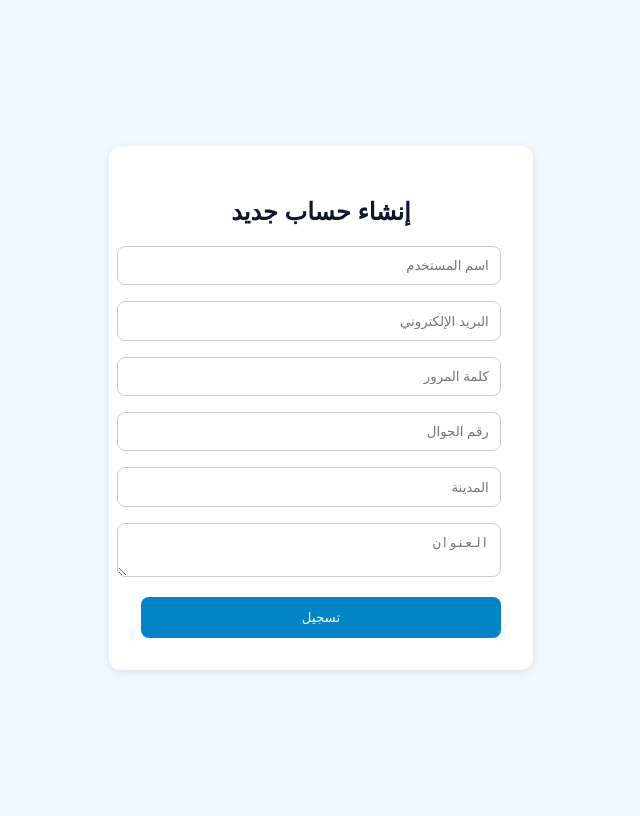
After one commit to ffayy0/sa1, a Django app: page /accounts/register/ in a window 1280 px wide. The commit adds this page. Shown: the whole page, without its empty margins (319-959 px from the left). Run offline with Django 4.2, Linux system fonts and the light colour scheme.

Commit message:
تسجيل الدخول وانشاء الحساب

```diff
--- a/accounts/urls.py
+++ b/accounts/urls.py
@@ -1,7 +1,11 @@
 from django.urls import path
+from . import views
 
 app_name = 'accounts'
 
 urlpatterns = [
-    # ستتم إضافة المسارات لاحقاً هنا
+    path('register/', views.register_view, name='register'),
+    path('login/', views.login_view, name='login'),
+    path('logout/', views.logout_view, name='logout'),
+
 ]
--- a/accounts/views.py
+++ b/accounts/views.py
@@ -1,3 +1,51 @@
-from django.shortcuts import render
+from django.shortcuts import render, redirect
+from django.contrib.auth.models import User
+from django.contrib.auth import authenticate, login, logout
+from django.contrib import messages
+from .models import Profile
 
-# Create your views here.
+def register_view(request):
+    """عرض إنشاء حساب جديد"""
+    if request.method == "POST":
+        username = request.POST.get("username")
+        email = request.POST.get("email")
+        password = request.POST.get("password")
+        phone = request.POST.get("phone")
+        address = request.POST.get("address")
+        city = request.POST.get("city")
+
+        if User.objects.filter(username=username).exists():
+            messages.error(request, "اسم المستخدم مستخدم بالفعل.")
+            return redirect("accounts:register")
+
+        user = User.objects.create_user(username=username, email=email, password=password)
+        Profile.objects.create(user=user, phone=phone, address=address, city=city)
+        messages.success(request, "تم إنشاء الحساب بنجاح، يمكنك تسجيل الدخول الآن.")
+        return redirect("accounts:login")
+
+    return render(request, "account_templates/register.html")
+
+
+def login_view(request):
+    """عرض تسجيل الدخول"""
+    if request.method == "POST":
+        username = request.POST.get("username")
+        password = request.POST.get("password")
+
+        user = authenticate(request, username=username, password=password)
+        if user is not None:
+            login(request, user)
+            messages.success(request, f"مرحبًا بك يا {user.username} 🎉")
+            return redirect("/")  # يمكنك تعديل الوجهة
+        else:
+            messages.error(request, "بيانات الدخول غير صحيحة.")
+            return redirect("accounts:login")
+
+    return render(request, "account_templates/login.html")
+
+
+def logout_view(request):
+    """تسجيل خروج المستخدم"""
+    logout(request)
+    messages.info(request, "تم تسجيل خروجك بنجاح 👋")
+    return redirect("/")
--- /dev/null
+++ b/templates/account_templates/register.html
@@ -0,0 +1,29 @@
+<!DOCTYPE html>
+<html lang="ar" dir="rtl">
+<head>
+  <meta charset="UTF-8">
+  <meta name="viewport" content="width=device-width, initial-scale=1.0">
+  <title>إنشاء حساب جديد</title>
+  <style>
+    body { font-family: "Tajawal", sans-serif; background-color: #f0f9ff; display: flex; justify-content: center; align-items: center; height: 100vh; }
+    form { background: white; padding: 2rem; border-radius: 12px; width: 360px; box-shadow: 0 2px 8px rgba(0,0,0,0.1); }
+    input, textarea { width: 100%; margin-bottom: 1rem; padding: 0.7rem; border: 1px solid #ccc; border-radius: 8px; }
+    button { background: #0284c7; color: white; border: none; padding: 0.8rem; width: 100%; border-radius: 8px; cursor: pointer; }
+    button:hover { background: #0369a1; }
+    h2 { text-align: center; color: #0f172a; }
+  </style>
+</head>
+<body>
+  <form method="POST">
+    {% csrf_token %}
+    <h2>إنشاء حساب جديد</h2>
+    <input type="text" name="username" placeholder="اسم المستخدم" required>
+    <input type="email" name="email" placeholder="البريد الإلكتروني" required>
+    <input type="password" name="password" placeholder="كلمة المرور" required>
+    <input type="text" name="phone" placeholder="رقم الجوال">
+    <input type="text" name="city" placeholder="المدينة">
+    <textarea name="address" placeholder="العنوان"></textarea>
+    <button type="submit">تسجيل</button>
+  </form>
+</body>
+</html>
```
Also changed, not shown: store/models.py (+12 -1 lines), templates/account_templates/login.html (added, +25 -0 lines), templates/header.html (+20 -3 lines), db.sqlite3, store/migrations/0002_product_image.py (added).
